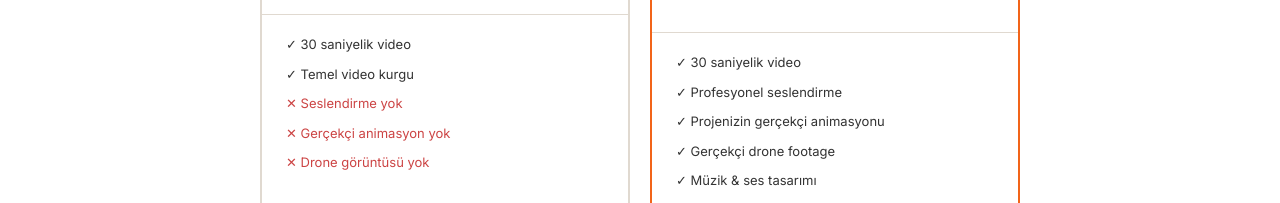
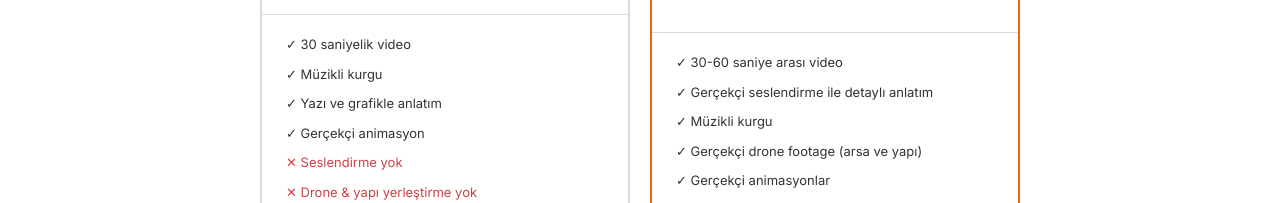
Before and after one commit to alicancapli47-a11y/mustakit-frontend, a Next.js app: page / in a window 1280 px wide. Shown: the part 745-948 px from the top of the page. Built offline with nearby package versions, Linux system fonts and the light colour scheme.

Commit message:
feat: paket icerikleri guncellendi

```diff
--- a/src/app/page.tsx
+++ b/src/app/page.tsx
@@ -143,10 +143,11 @@ export default function HomePage() {
               <div style={{ padding: "20px 24px", flex: 1, display: "flex", flexDirection: "column" }}>
                 <ul style={{ listStyle: "none", padding: 0, display: "flex", flexDirection: "column", gap: 10, marginBottom: 20, flex: 1 }}>
                   <li style={{ fontSize: 13, color: "#333" }}>✓ 30 saniyelik video</li>
-                  <li style={{ fontSize: 13, color: "#333" }}>✓ Temel video kurgu</li>
+                  <li style={{ fontSize: 13, color: "#333" }}>✓ Müzikli kurgu</li>
+                  <li style={{ fontSize: 13, color: "#333" }}>✓ Yazı ve grafikle anlatım</li>
+                  <li style={{ fontSize: 13, color: "#333" }}>✓ Gerçekçi animasyon</li>
                   <li style={{ fontSize: 13, color: "#c44" }}>✕ Seslendirme yok</li>
-                  <li style={{ fontSize: 13, color: "#c44" }}>✕ Gerçekçi animasyon yok</li>
-                  <li style={{ fontSize: 13, color: "#c44" }}>✕ Drone görüntüsü yok</li>
+                  <li style={{ fontSize: 13, color: "#c44" }}>✕ Drone &amp; yapı yerleştirme yok</li>
                 </ul>
                 <button type="button" onClick={() => setSelectedPackage('minimal')}
                   style={{ width: "100%", background: selectedPackage === 'minimal' ? "#F26419" : "#F7F4F1", color: selectedPackage === 'minimal' ? "white" : "#1A1A1A", border: selectedPackage === 'minimal' ? "1px solid #F26419" : "1px solid #E0D9D0", fontWeight: 700, padding: 12, borderRadius: 10, cursor: "pointer", fontSize: 14 }}>
@@ -167,11 +168,12 @@ export default function HomePage() {
               </div>
               <div style={{ padding: "20px 24px", flex: 1, display: "flex", flexDirection: "column" }}>
                 <ul style={{ listStyle: "none", padding: 0, display: "flex", flexDirection: "column", gap: 10, marginBottom: 20, flex: 1 }}>
-                  <li style={{ fontSize: 13, color: "#333" }}>✓ 30 saniyelik video</li>
-                  <li style={{ fontSize: 13, color: "#333" }}>✓ Profesyonel seslendirme</li>
-                  <li style={{ fontSize: 13, color: "#333" }}>✓ Projenizin gerçekçi animasyonu</li>
-                  <li style={{ fontSize: 13, color: "#333" }}>✓ Gerçekçi drone footage</li>
-                  <li style={{ fontSize: 13, color: "#333" }}>✓ Müzik &amp; ses tasarımı</li>
+                  <li style={{ fontSize: 13, color: "#333" }}>✓ 30-60 saniye arası video</li>
+                  <li style={{ fontSize: 13, color: "#333" }}>✓ Gerçekçi seslendirme ile detaylı anlatım</li>
+                  <li style={{ fontSize: 13, color: "#333" }}>✓ Müzikli kurgu</li>
+                  <li style={{ fontSize: 13, color: "#333" }}>✓ Gerçekçi drone footage (arsa ve yapı)</li>
+                  <li style={{ fontSize: 13, color: "#333" }}>✓ Gerçekçi animasyonlar</li>
+                  <li style={{ fontSize: 13, color: "#333" }}>✓ Yazı ve grafikle anlatım</li>
                 </ul>
                 <button type="button" onClick={() => setSelectedPackage('standart')}
                   style={{ width: "100%", background: selectedPackage === 'standart' ? "#F26419" : "#F7F4F1", color: selectedPackage === 'standart' ? "white" : "#1A1A1A", border: selectedPackage === 'standart' ? "1px solid #F26419" : "1px solid #E0D9D0", fontWeight: 700, padding: 12, borderRadius: 10, cursor: "pointer", fontSize: 14 }}>
```
